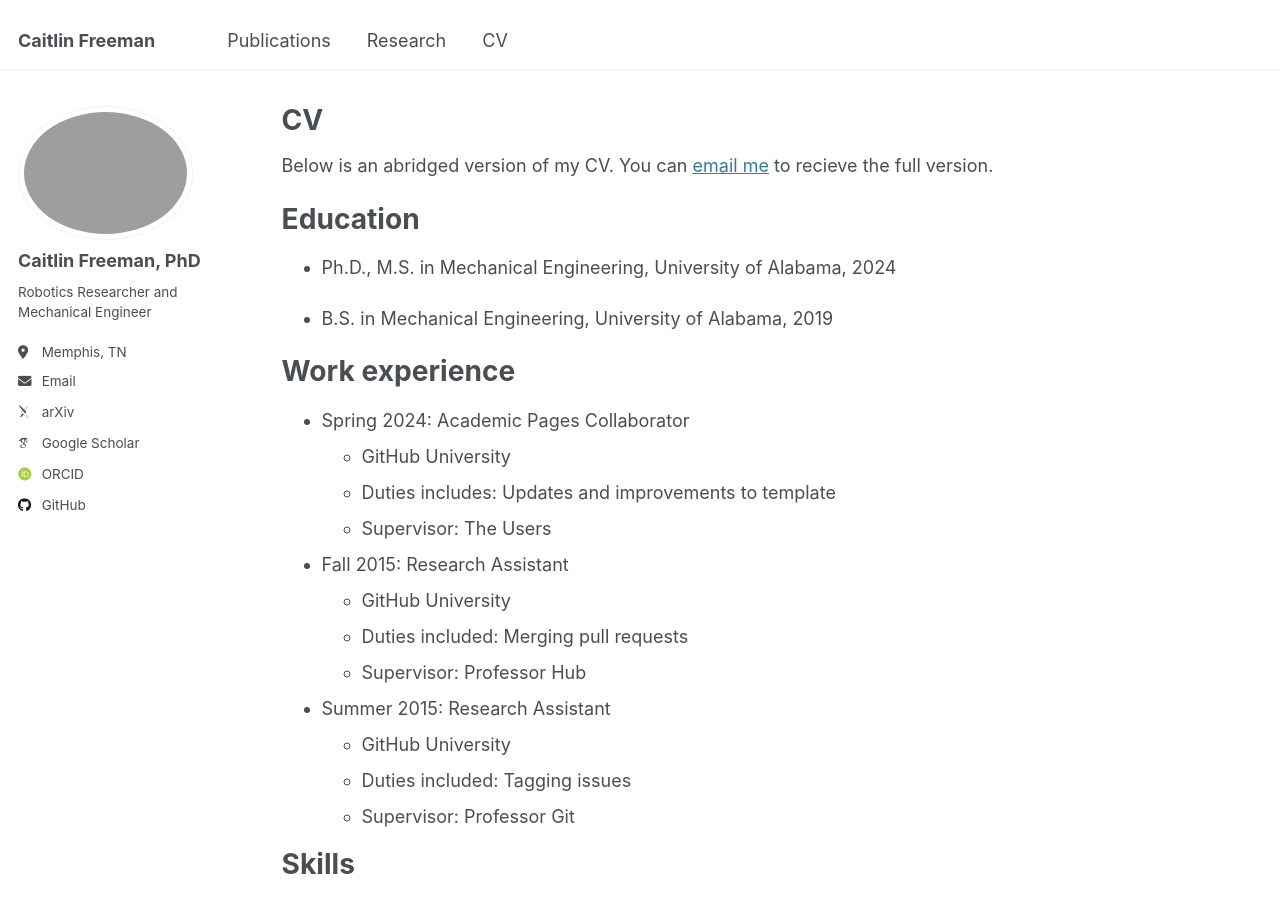
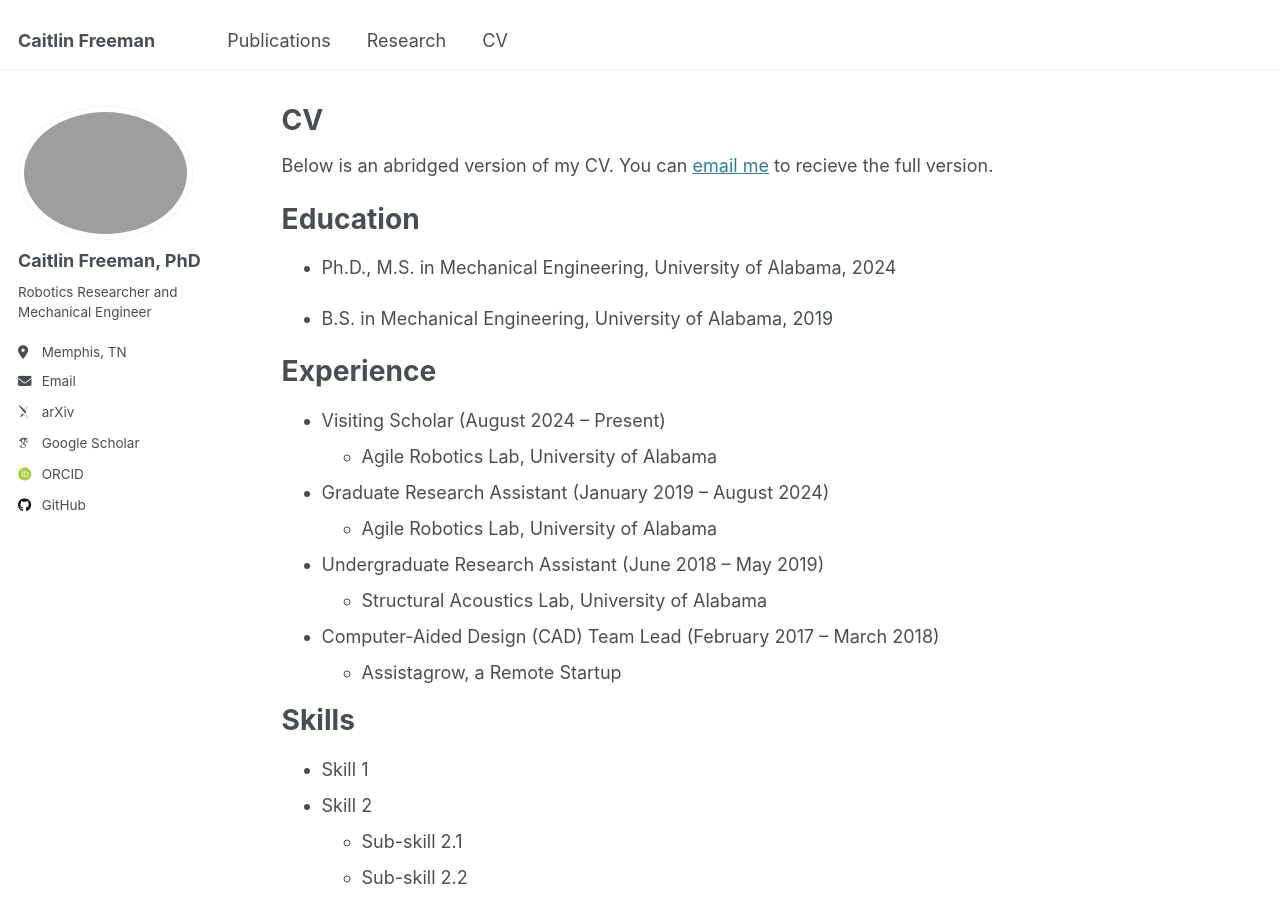
Before and after one commit to clfreeman7/clfreeman7.github.io, a Jekyll site: the page built from _pages/cv.md, in a window 1280 px wide and 900 px high. Built offline with Jekyll 4.4.1, drawn with Linux system fonts in a browser that asks for light colours; some web fonts are replaced; some of the changed text lies outside the part shown.

Commit message:
Updated CV and research

```diff
--- a/_pages/cv.md
+++ b/_pages/cv.md
@@ -17,22 +17,19 @@
 
 * B.S. in Mechanical Engineering, University of Alabama, 2019
 
-Work experience
+Experience
 ======
-* Spring 2024: Academic Pages Collaborator
-  * GitHub University
-  * Duties includes: Updates and improvements to template
-  * Supervisor: The Users
+* Visiting Scholar (August 2024 -- Present)
+  * Agile Robotics Lab, University of Alabama
 
-* Fall 2015: Research Assistant
-  * GitHub University
-  * Duties included: Merging pull requests
-  * Supervisor: Professor Hub
+* Graduate Research Assistant (January 2019 -- August 2024)
+  * Agile Robotics Lab, University of Alabama
 
-* Summer 2015: Research Assistant
-  * GitHub University
-  * Duties included: Tagging issues
-  * Supervisor: Professor Git
+* Undergraduate Research Assistant (June 2018 -- May 2019)
+  * Structural Acoustics Lab, University of Alabama
+
+* Computer-Aided Design (CAD) Team Lead (February 2017 -- March 2018)
+  * Assistagrow, a Remote Startup
 
 Skills
 ======
@@ -51,9 +48,3 @@
 
 Talks
 ======
-
-
-
-Service and leadership
-======
-* Currently signed in to 43 different slack teams
```
Also changed, not shown: _portfolio/portfolio-1.md (+2 -1 lines).
